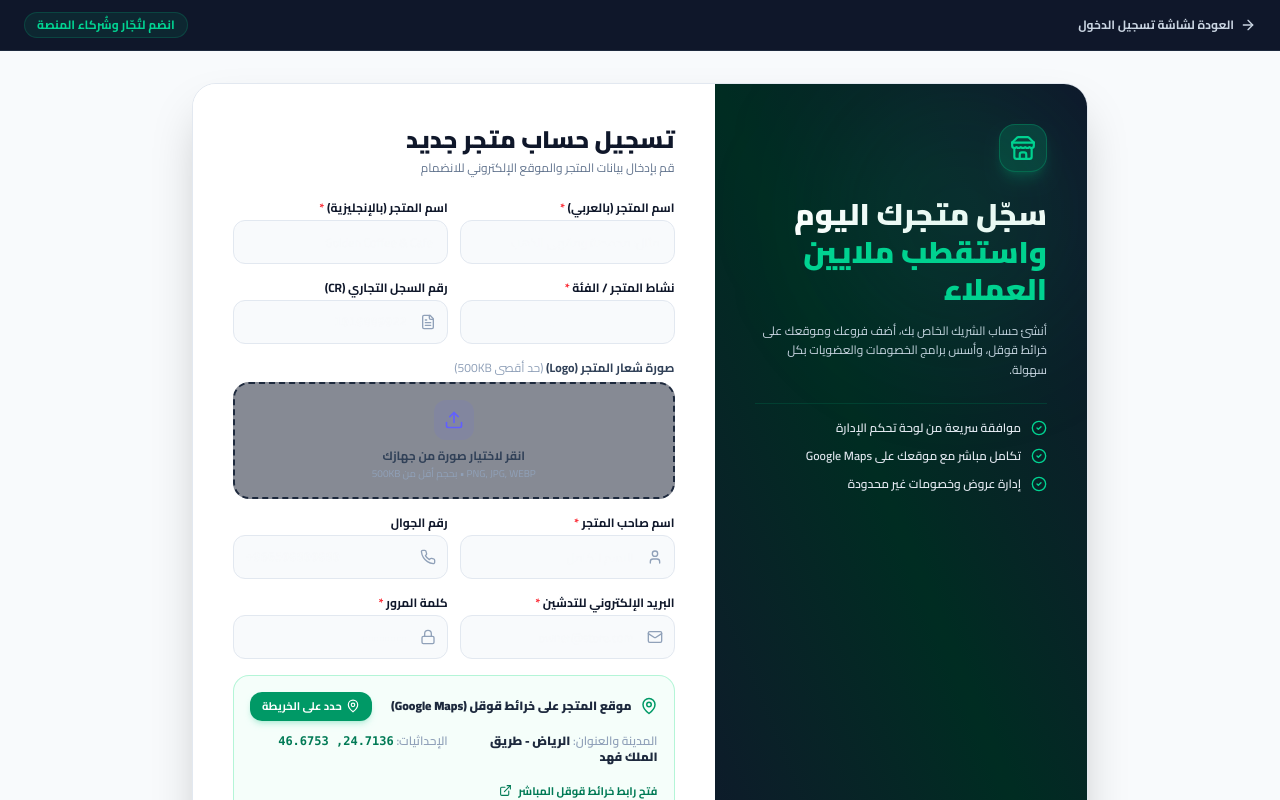
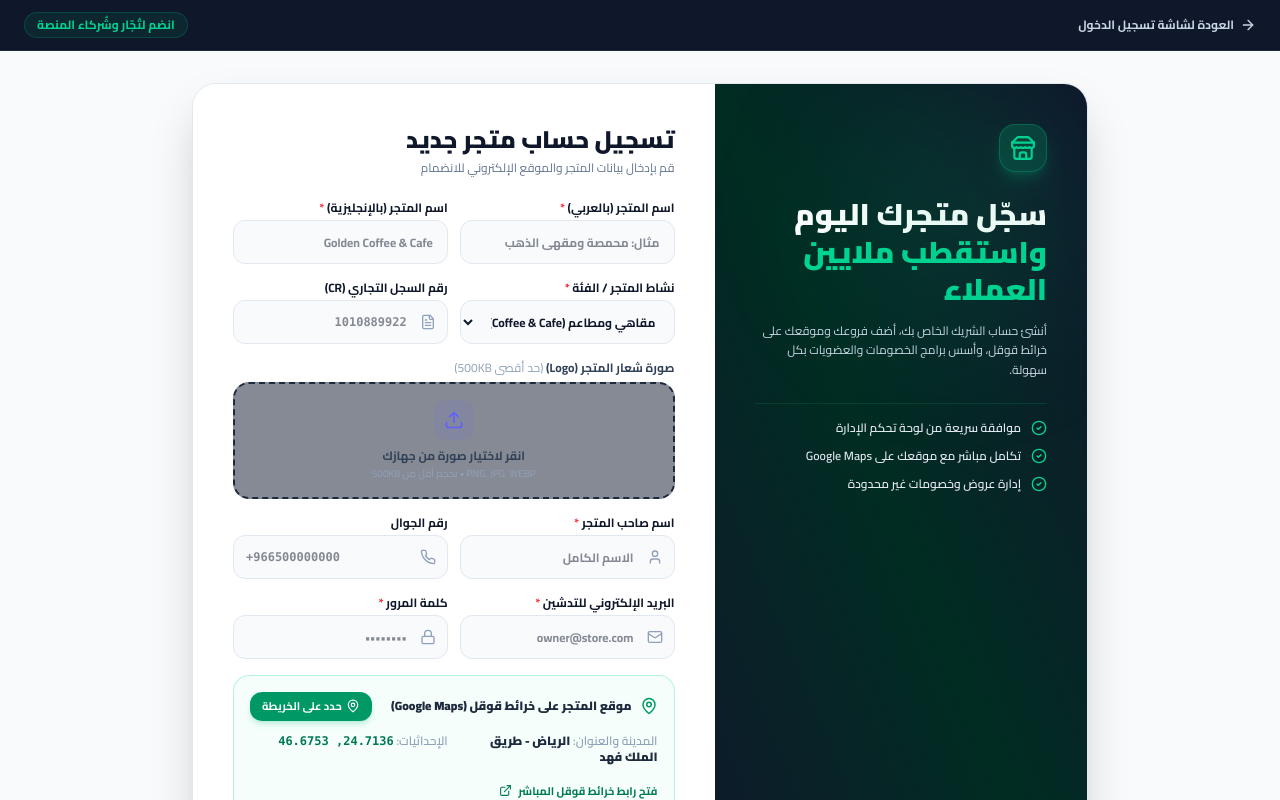
Before and after one commit to pr1995pavoreal-blip/manasty1, a React (Vite) app: page /register-merchant in a window 1280 px wide. Shown: the top 800 px of the page. Built offline with nearby package versions, Linux system fonts and the light colour scheme; no server answers.

Commit message:
fix: set input text color to dark black text-[#0F172A] font-bold in RegisterMerchantPage

```diff
--- a/src/modules/auth/RegisterMerchantPage.tsx
+++ b/src/modules/auth/RegisterMerchantPage.tsx
@@ -149,7 +149,7 @@
                     placeholder="مثال: محمصة ومقهى الذهب"
                     value={formData.businessNameAr}
                     onChange={(e) => setFormData({ ...formData, businessNameAr: e.target.value })}
-                    className="w-full h-11 px-3.5 rounded-xl border border-slate-200 text-xs font-semibold bg-slate-50 focus:bg-white focus:border-emerald-500 outline-none transition"
+                    className="w-full h-11 px-3.5 rounded-xl border border-slate-200 text-xs font-bold text-[#0F172A] bg-slate-50 focus:bg-white focus:border-emerald-500 outline-none transition"
                   />
                 </div>
 
@@ -163,7 +163,7 @@
                     placeholder="Golden Coffee & Cafe"
                     value={formData.businessName}
                     onChange={(e) => setFormData({ ...formData, businessName: e.target.value })}
-                    className="w-full h-11 px-3.5 rounded-xl border border-slate-200 text-xs font-semibold bg-slate-50 focus:bg-white focus:border-emerald-500 outline-none transition"
+                    className="w-full h-11 px-3.5 rounded-xl border border-slate-200 text-xs font-bold text-[#0F172A] bg-slate-50 focus:bg-white focus:border-emerald-500 outline-none transition"
                   />
                 </div>
               </div>
@@ -177,7 +177,7 @@
                   <select
                     value={formData.categoryName}
                     onChange={(e) => setFormData({ ...formData, categoryName: e.target.value })}
-                    className="w-full h-11 px-3.5 rounded-xl border border-slate-200 text-xs font-semibold bg-slate-50 focus:bg-white focus:border-emerald-500 outline-none transition cursor-pointer"
+                    className="w-full h-11 px-3.5 rounded-xl border border-slate-200 text-xs font-bold text-[#0F172A] bg-slate-50 focus:bg-white focus:border-emerald-500 outline-none transition cursor-pointer"
                   >
                     <option value="مقاهي ومطاعم">مقاهي ومطاعم (Coffee & Cafe)</option>
                     <option value="تجزئة وتسوق">تجزئة وتسوق (Retail & Shopping)</option>
@@ -196,7 +196,7 @@
                       placeholder="1010889922"
                       value={formData.commercialReg}
                       onChange={(e) => setFormData({ ...formData, commercialReg: e.target.value })}
-                      className="w-full h-11 pr-10 pl-3 rounded-xl border border-slate-200 text-xs font-mono font-bold bg-slate-50 focus:bg-white focus:border-emerald-500 outline-none transition"
+                      className="w-full h-11 pr-10 pl-3 rounded-xl border border-slate-200 text-xs font-mono font-bold text-[#0F172A] bg-slate-50 focus:bg-white focus:border-emerald-500 outline-none transition"
                     />
                     <div className="absolute right-3 top-1/2 -translate-y-1/2 text-slate-400">
                       <FileText size={16} />
@@ -228,7 +228,7 @@
                       placeholder="الاسم الكامل"
                       value={formData.fullName}
                       onChange={(e) => setFormData({ ...formData, fullName: e.target.value })}
-                      className="w-full h-11 pr-10 pl-3 rounded-xl border border-slate-200 text-xs font-semibold bg-slate-50 focus:bg-white focus:border-emerald-500 outline-none transition"
+                      className="w-full h-11 pr-10 pl-3 rounded-xl border border-slate-200 text-xs font-bold text-[#0F172A] bg-slate-50 focus:bg-white focus:border-emerald-500 outline-none transition"
                     />
                     <div className="absolute right-3 top-1/2 -translate-y-1/2 text-slate-400">
                       <User size={16} />
@@ -244,7 +244,7 @@
                       placeholder="+966500000000"
                       value={formData.phone}
                       onChange={(e) => setFormData({ ...formData, phone: e.target.value })}
-                      className="w-full h-11 pr-10 pl-3 rounded-xl border border-slate-200 text-xs font-mono font-semibold bg-slate-50 focus:bg-white focus:border-emerald-500 outline-none transition"
+                      className="w-full h-11 pr-10 pl-3 rounded-xl border border-slate-200 text-xs font-mono font-bold text-[#0F172A] bg-slate-50 focus:bg-white focus:border-emerald-500 outline-none transition"
                     />
                     <div className="absolute right-3 top-1/2 -translate-y-1/2 text-slate-400">
                       <Phone size={16} />
@@ -266,7 +266,7 @@
                       placeholder="owner@store.com"
                       value={formData.email}
                       onChange={(e) => setFormData({ ...formData, email: e.target.value })}
-                      className="w-full h-11 pr-10 pl-3 rounded-xl border border-slate-200 text-xs font-semibold bg-slate-50 focus:bg-white focus:border-emerald-500 outline-none transition"
+                      className="w-full h-11 pr-10 pl-3 rounded-xl border border-slate-200 text-xs font-bold text-[#0F172A] bg-slate-50 focus:bg-white focus:border-emerald-500 outline-none transition"
                     />
                     <div className="absolute right-3 top-1/2 -translate-y-1/2 text-slate-400">
                       <Mail size={16} />
@@ -286,7 +286,7 @@
                       placeholder="••••••••"
                       value={formData.password}
                       onChange={(e) => setFormData({ ...formData, password: e.target.value })}
-                      className="w-full h-11 pr-10 pl-3 rounded-xl border border-slate-200 text-xs font-semibold bg-slate-50 focus:bg-white focus:border-emerald-500 outline-none transition"
+                      className="w-full h-11 pr-10 pl-3 rounded-xl border border-slate-200 text-xs font-bold text-[#0F172A] bg-slate-50 focus:bg-white focus:border-emerald-500 outline-none transition"
                     />
                     <div className="absolute right-3 top-1/2 -translate-y-1/2 text-slate-400">
                       <Lock size={16} />
```
